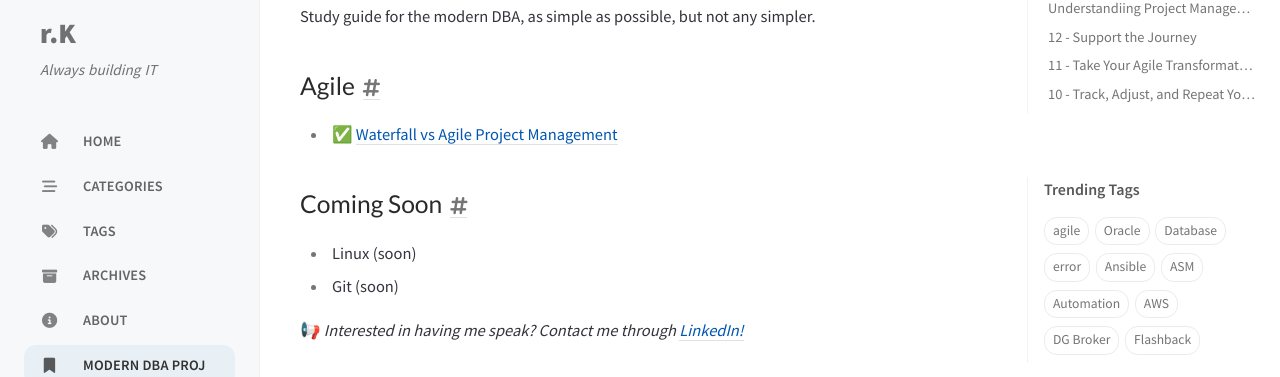
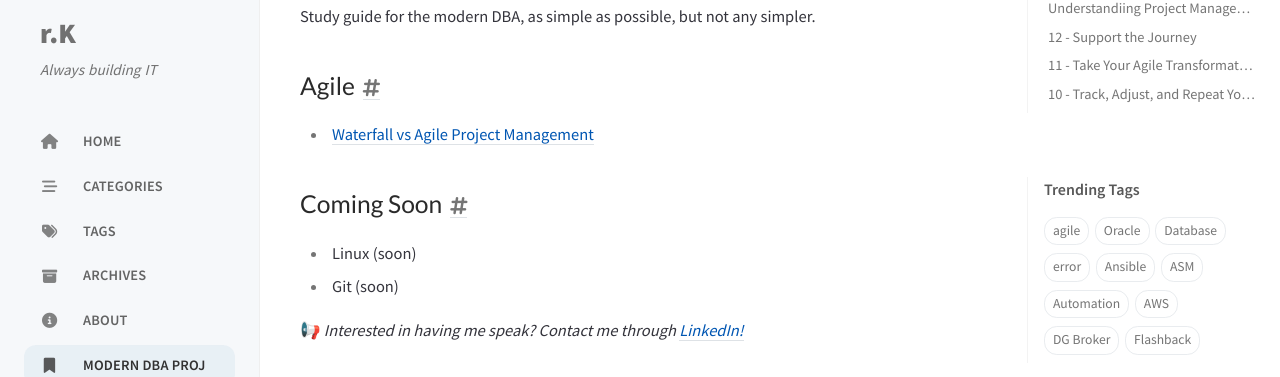
Before and after one commit to RKKoranteng/blog, a Jekyll site: the page built from _tabs/modern-dba-project.md, in a window 1280 px wide. Shown: the part 163-540 px from the top of the page. Built offline with Jekyll 4.4.1, drawn with Linux system fonts in a browser that asks for light colours; cached includes are drawn as plain includes.

Commit message:
remove icon

```diff
--- a/_tabs/modern-dba-project.md
+++ b/_tabs/modern-dba-project.md
@@ -8,7 +8,7 @@ Study guide for the modern DBA, as simple as possible, but not any simpler.
 
 ## Agile
 
-- ✅ [Waterfall vs Agile Project Management](https://rkkoranteng.com/posts/project-management/)
+- [Waterfall vs Agile Project Management](https://rkkoranteng.com/posts/project-management/)
 
 
 ## Coming Soon
```
